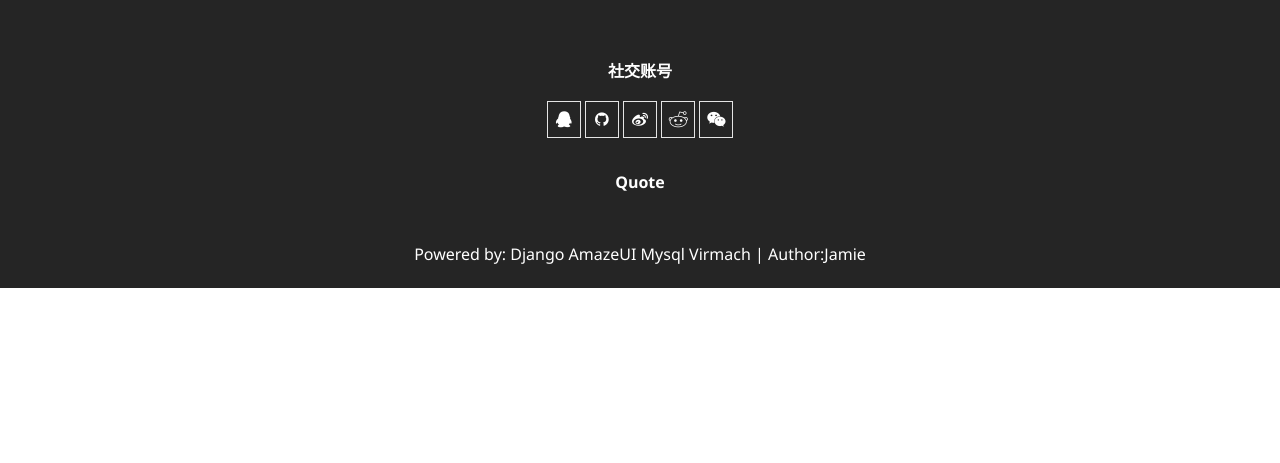
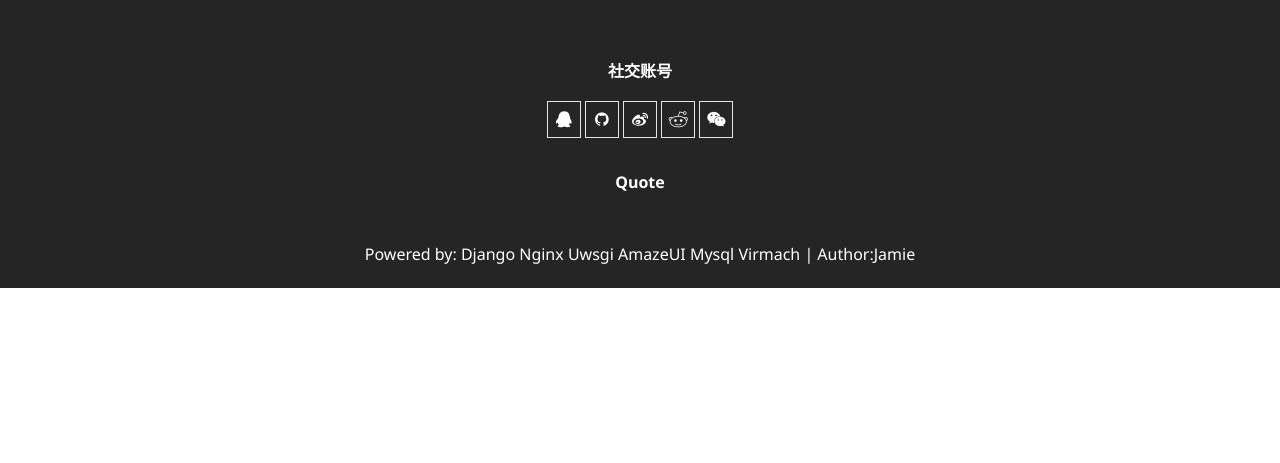
Before and after one commit to jamie1223/Myblog, a Django app: page /dream/ in a window 1280 px wide. Shown: the part 199-662 px from the top of the page. Run offline with Django 3.2, Linux system fonts and the light colour scheme; data that the repository does not hold is empty.

Commit message:
Update origin.html

```diff
--- a/templates/origin.html
+++ b/templates/origin.html
@@ -47,7 +47,7 @@
             <p>{{ footer.content }}</p>
         </div>
     </div>
-    <div class="blog-text-center" >Powered by: Django AmazeUI Mysql Virmach | Author:Jamie </div>  </footer>
+    <div class="blog-text-center" >Powered by: Django Nginx Uwsgi AmazeUI Mysql Virmach | Author:Jamie </div>  </footer>
 
 
 
```
